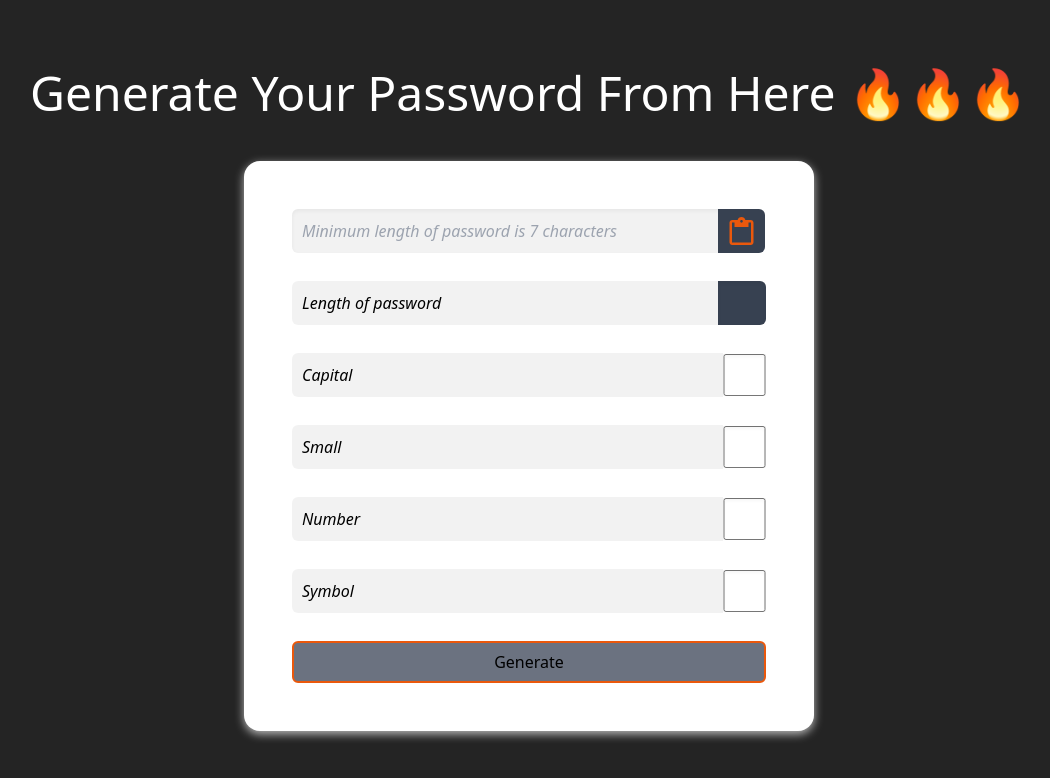
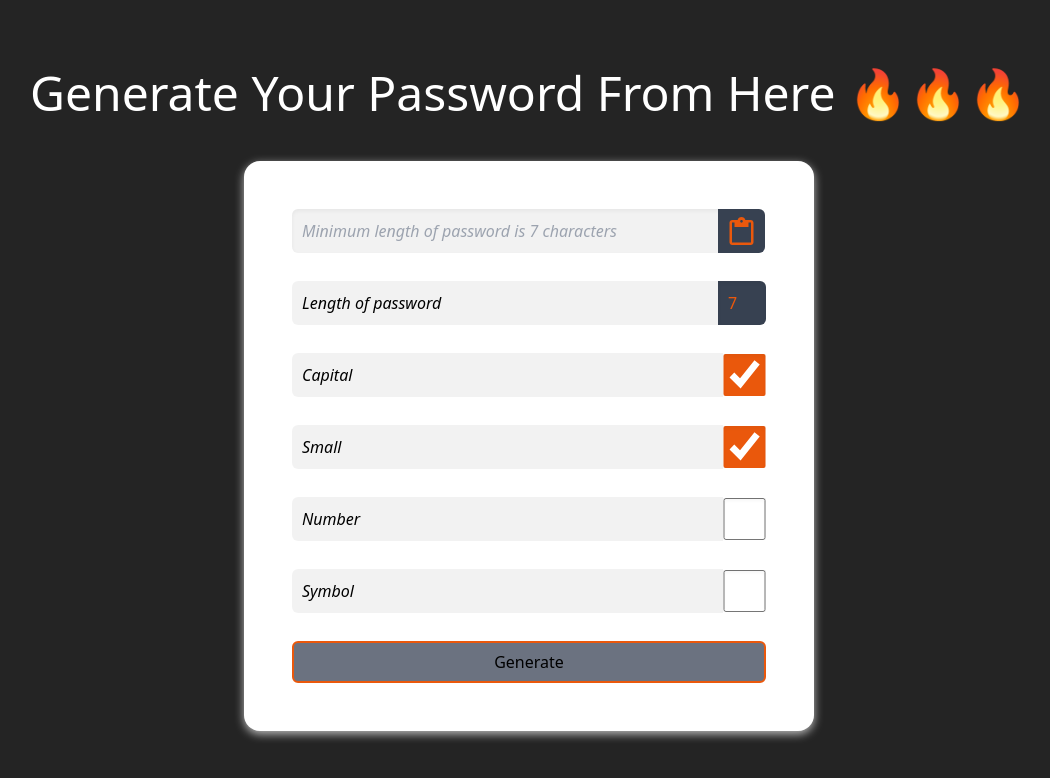
Before and after one commit to zakariaebouklah/password-generator-react, a React (Create React App) app: page / in a window 1280 px wide. Shown: the top 778 px of the page, without its empty margins (111-1161 px from the left). Built offline with nearby package versions, Linux system fonts and the light colour scheme.

Commit message:
Completed

```diff
--- a/package.json
+++ b/package.json
@@ -8,6 +8,7 @@
     "@testing-library/user-event": "^13.5.0",
     "react": "^18.2.0",
     "react-dom": "^18.2.0",
+    "react-hot-toast": "^2.4.0",
     "react-icons": "^4.6.0",
     "react-scripts": "5.0.1",
     "web-vitals": "^2.1.4"
--- a/src/components/Form.js
+++ b/src/components/Form.js
@@ -1,42 +1,159 @@
-import React from 'react';
+import React, {useState} from 'react';
 import {IoMdClipboard} from "react-icons/io";
+import {useForm} from "../customHook/useForm";
+import {getRandomChar, getRandomSymbol} from "../utils/Utils";
+import toast from "react-hot-toast";
+import {icons} from "react-icons";
 
 function Form(props) {
+
+    const [values, setValues] = useForm({
+        length: 7,
+        capital: true,
+        small: true,
+        number: false,
+        symbol: false,
+    })
+
+    const [result, setResult] = useState("");
+
+    const fieldsArray = [
+        {
+            field: values.capital,
+            getChar: () => getRandomChar(65, 90)
+        },
+        {
+            field: values.small,
+            getChar: () => getRandomChar(97, 122)
+        },
+        {
+            field: values.number,
+            getChar: () => getRandomChar(48, 57)
+        },
+        {
+            field: values.symbol,
+            getChar: () => getRandomSymbol()
+        },
+    ];
+
+    // console.table(fieldsArray);
+
+    //Handling submit event:
+
+    const handleSubmit = (e) => {
+        e.preventDefault();
+
+        let generatedPassword = "";
+
+        //filtering only the checked fields:
+        const checkedFields = fieldsArray.filter(({field}) => field)
+
+        for (let i = 0; i < values.length; i++) {
+            let index = Math.floor(Math.random() * checkedFields.length);
+            //we add '?' char to prevent the case of none checkedFields.
+            let letter = checkedFields[index]?.getChar();
+
+            //building the random password
+            if(letter)
+            {
+                generatedPassword += letter;
+            }
+        }
+        if (generatedPassword)
+        {
+            setResult(generatedPassword);
+        }
+
+    }
+
+    //Handling the click on clip-board icon
+
+    //the .writeText is returning a promise. so we need to make the function async.
+
+    const handleClipBoard = async () => {
+        console.log("clicked")
+        if(result)
+        {
+            await navigator.clipboard.writeText(result);
+            //using react-hot-toast
+            toast.success("Copied to your clipboard.", {
+                icon: "🔥"
+            })
+        }
+        else {
+            toast.error("Nothing here to copy")
+        }
+    }
+
     return (
-        <form id="pg-form" className="form">
+        <form id="pg-form" className="form" onSubmit={handleSubmit}>
 
             <div className="result">
                 <div>
-                    <input className="input" type="text" placeholder="Minimum length of password is 7 characters" readOnly={true}/>
+                    <input className="input"
+                           type="text"
+                           placeholder="Minimum length of password is 7 characters"
+                           value={result}
+                           readOnly={true}/>
                 </div>
-                <div className="ic-clip-board">
+                <div className="ic-clip-board" onClick={handleClipBoard}>
                     <IoMdClipboard size={35}/>
                 </div>
             </div>
 
             <div className="field">
                 <label className="label" htmlFor="length">Length of password</label>
-                <input className="input-number" type="number" min={7} max={17}/>
+                <input
+                    className="input-number"
+                    type="number"
+                    name="length"
+                    value={values.length}
+                    onChange={setValues}
+                       min={7} max={17}/>
             </div>
 
             <div className="field">
                 <label className="label" htmlFor="length">Capital</label>
-                <input className="input-checkbox" type="checkbox"/>
+                <input
+                    className="input-checkbox"
+                    type="checkbox"
+                    name="capital"
+                    onChange={setValues}
+                    checked={values.capital}
+                />
             </div>
 
             <div className="field">
                 <label className="label" htmlFor="length">Small</label>
-                <input className="input-checkbox" type="checkbox"/>
+                <input
+                    className="input-checkbox"
+                    type="checkbox"
+                    name="small"
+                    onChange={setValues}
+                    checked={values.small}
+                />
             </div>
 
             <div className="field">
                 <label className="label" htmlFor="length">Number</label>
-                <input className="input-checkbox" type="checkbox"/>
+                <input
+                    className="input-checkbox"
+                    type="checkbox"
+                    name="number"
+                    onChange={setValues}
+                    checked={values.number}
+                />
             </div>
 
             <div className="field">
                 <label className="label" htmlFor="length">Symbol</label>
-                <input className="input-checkbox" type="checkbox"/>
+                <input
+                    className="input-checkbox"
+                    type="checkbox"
+                    name="symbol"
+                    onChange={setValues}
+                    checked={values.symbol}
+                />
             </div>
 
             <button className="btn" type="submit">Generate</button>
--- /dev/null
+++ b/src/customHook/useForm.js
@@ -0,0 +1,18 @@
+import {useState} from "react";
+
+export function useForm(initials) {
+
+    const [values, setValues] = useState(initials);
+
+    return [
+        values,
+        (event) => {
+            setValues({
+                ...values,
+                [event.target.name]: event.target.type === "checkbox"
+                                     ? event.target.checked : event.target.value,
+            })
+        }
+    ]
+
+}
--- a/src/index.css
+++ b/src/index.css
@@ -5,7 +5,9 @@
 @layer components {
 
     .container {
-        @apply w-[570px] h-[570px] flex flex-row justify-center justify-items-center bg-white shadow-3xl rounded-2xl;
+        @apply w-[570px] h-[570px]
+        flex flex-row justify-center justify-items-center
+        bg-white shadow-3xl rounded-2xl;
     }
     .form {
         @apply p-12 flex flex-col justify-items-center justify-center space-y-7 w-full h-full;
@@ -26,7 +28,8 @@
     .ic-clip-board {
         @apply bg-gray-700 text-orange-600 relative -left-2
         rounded-tr-md rounded-br-md
-        h-11 w-14 text-center flex flex-col justify-self-end p-1.5;
+        h-11 w-14 text-center flex flex-col justify-self-end p-1.5
+        cursor-pointer;
     }
     .field {
         @apply flex flex-row w-full relative;
--- a/src/index.js
+++ b/src/index.js
@@ -2,11 +2,13 @@ import React from 'react';
 import ReactDOM from 'react-dom/client';
 import './index.css';
 import App from './App';
+import {Toaster} from "react-hot-toast";
 
 const root = ReactDOM.createRoot(document.getElementById('root'));
 root.render(
   <React.StrictMode>
     <App />
+    <Toaster/>
   </React.StrictMode>
 );
 
--- /dev/null
+++ b/src/utils/Utils.js
@@ -0,0 +1,10 @@
+
+export function getRandomChar(min, max) {
+    const limit = max - min + 1;
+    return String.fromCharCode(Math.floor(Math.random() * limit) + min);
+}
+
+export function getRandomSymbol() {
+    const symbols = "~`!@#$%^&*()_-+={[}]|\\:;\"'<,>.?/";
+    return symbols[Math.floor(Math.random() * symbols.length)];
+}
```
Also changed, not shown: 1 other file (tests, documents, lock files or other folders).
